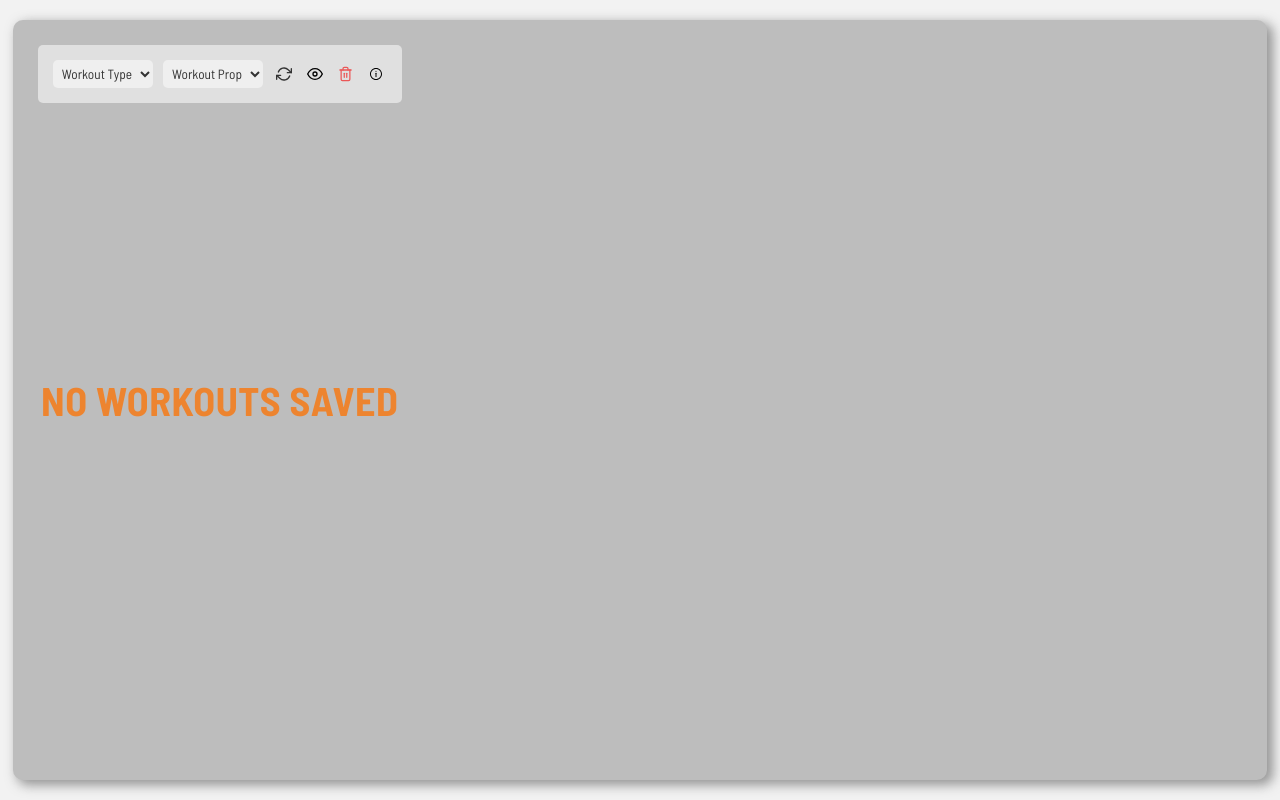
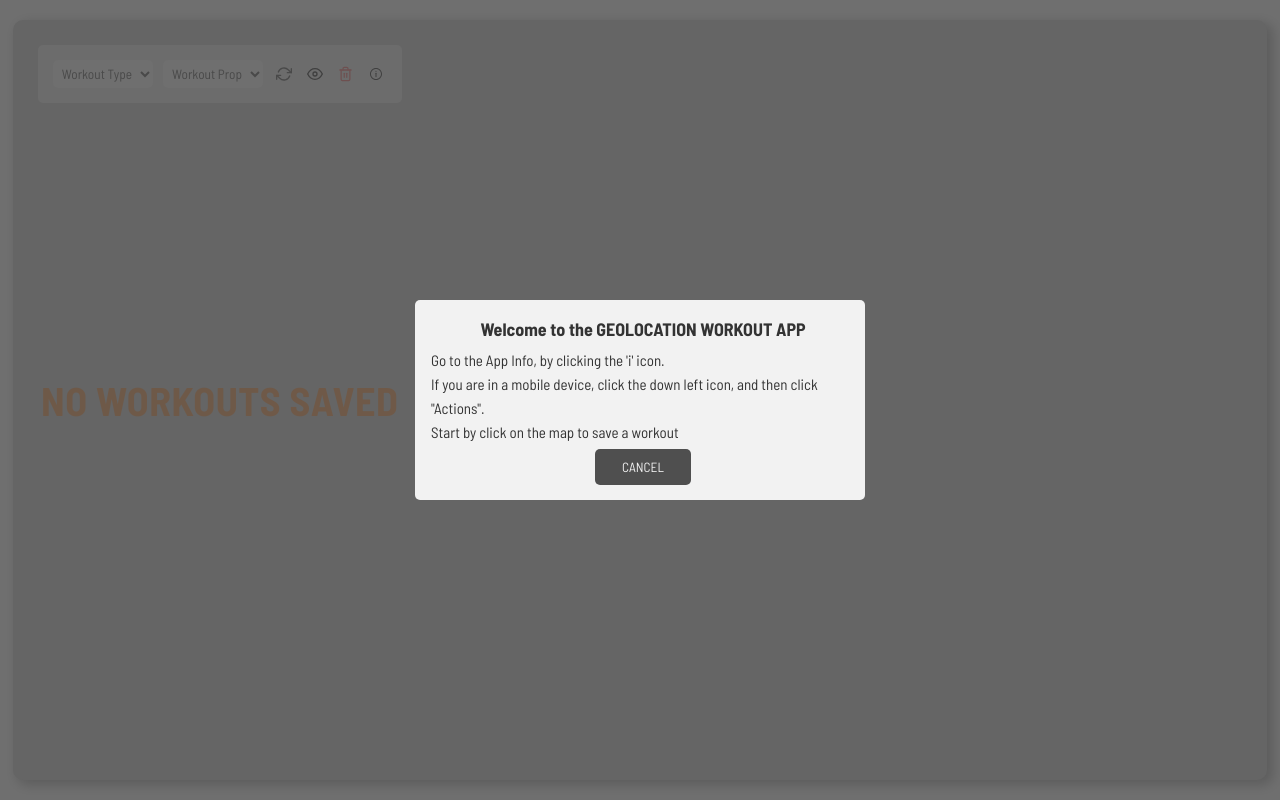
Before and after one commit to NelsonUrrutia/mvc-javascript__geolocation-app, a plain HTML site: page index.html in a window 1280 px wide. Drawn offline with nearby package versions, Linux system fonts and the light colour scheme.

Commit message:
Added modal intro

```diff
--- /dev/null
+++ b/app/map/controllers/_intro_modal.js
@@ -0,0 +1,11 @@
+import { modal_window } from "./_modal_windows.js";
+
+export const show_intro_modal = function(){
+
+    modal_window("Welcome to the GEOLOCATION WORKOUT APP",
+                `Go to the App Info, by clicking the 'i' icon. <br>
+                If you are in a mobile device, click the down left icon, and then click "Actions". <br>
+                Start by click on the map to save a workout`,
+                "info"
+    )
+}
--- a/app/map/index.js
+++ b/app/map/index.js
@@ -4,6 +4,7 @@ import {init_render_workouts} from "./controllers/_render_workout.js"
 import { init_sort_menu } from "./controllers/_sort_menu.js";
 import { init_modal_window } from "./controllers/_modal_windows.js";
 import { init_mobile_menu } from "./controllers/_mobile_sort_menu.js";
+import { show_intro_modal } from "./controllers/_intro_modal.js";
 
 init_map_controller();
 init_workout_form();
@@ -11,6 +12,7 @@ init_render_workouts();
 init_sort_menu();
 init_modal_window();
 init_mobile_menu();
+show_intro_modal();
 
 /**
 TODO:
--- a/styles/map/modal_window.css
+++ b/styles/map/modal_window.css
@@ -17,7 +17,7 @@
     z-index: 10001;
 
     width: 45rem;
-    height: 15rem;
+    height: 20rem;
     padding: 1rem;
     border-radius: 5px;
 
@@ -61,7 +61,7 @@
     opacity: 0.8;
 }
 
-button#delete, button#edit{
+button#delete, button#edit, button#close{
     display: none;
 }
 
@@ -71,6 +71,10 @@ button#delete, button#edit{
 
 #global__window.edit button#edit{
     display: block;
+}
+#global__window.info button#cancel_delete{
+    margin-left: auto;
+    margin-right: auto;
 }
 
 button#delete{
```
